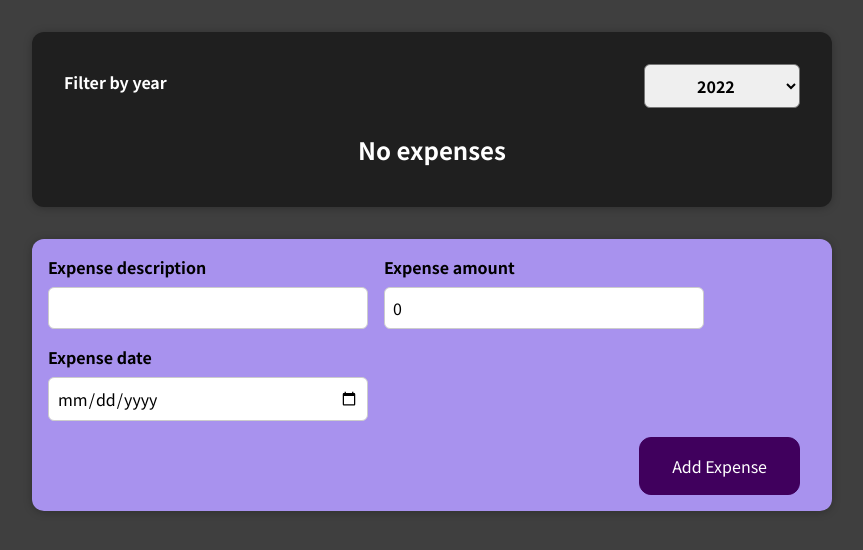
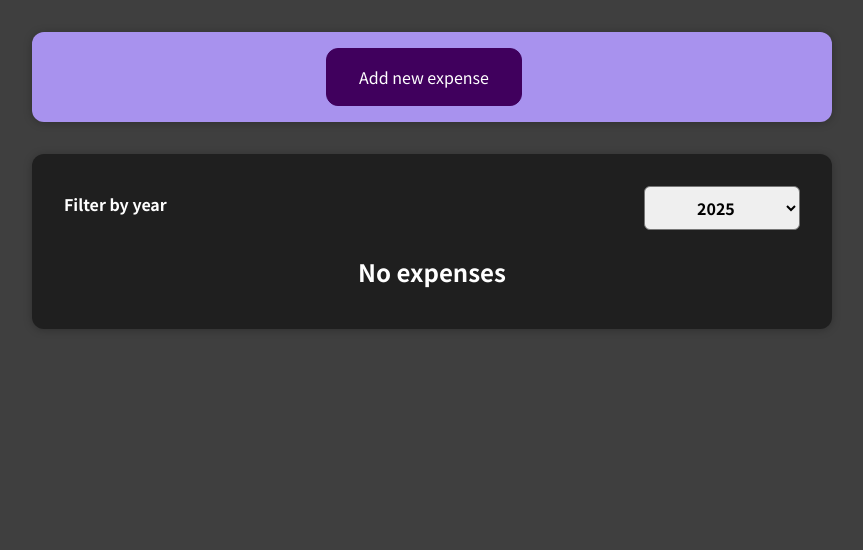
Before and after one commit to AdrianaAC/React, a React (Create React App) app in the folder react-complete-guide/: page / in a window 1280 px wide. Shown: the top 550 px of the page, without its empty margins (208-1071 px from the left). Built offline with nearby package versions, Linux system fonts and the light colour scheme.

Commit message:
btn Add new expense conditional render

```diff
--- a/react-complete-guide/src/App.js
+++ b/react-complete-guide/src/App.js
@@ -41,8 +41,9 @@ function App() {
 
   return (
     <div>
+      <NewExpense onAddExpense={addExpenseHandler} />
       <Expenses items={expenses} />
-      <NewExpense onAddExpense={addExpenseHandler} />
+
     </div>
   );
 }
--- a/react-complete-guide/src/components/Expenses/NewExpense/NewExpense.js
+++ b/react-complete-guide/src/components/Expenses/NewExpense/NewExpense.js
@@ -1,18 +1,37 @@
 import ExpenseForm from "../../Input/Form/ExpenseForm";
 import "./NewExpense.css";
+import { useState } from "react";
 
 const NewExpense = (props) => {
+  const [isNewExpense, setIsNewExpense] = useState(false);
+
   const saveExpenseHandler = (enteredExpenseData) => {
     const expenseData = {
       ...enteredExpenseData,
       id: Math.random().toString(),
     };
     props.onAddExpense(expenseData);
+    setIsNewExpense(false);
+  };
+
+  const handleAddExpense = () => {
+    setIsNewExpense(true);
+  };
+
+  const handleCancel = () => {
+    setIsNewExpense(false);
   };
 
   return (
     <div className="new-expense">
-      <ExpenseForm onSaveExpense={saveExpenseHandler} />
+      {!isNewExpense ? (
+        <button onClick={handleAddExpense}>Add new expense</button>
+      ) : (
+        <ExpenseForm
+          onSaveExpense={saveExpenseHandler}
+          onCancel={handleCancel}
+        />
+      )}
     </div>
   );
 };
--- a/react-complete-guide/src/components/Input/Filter/Filter.js
+++ b/react-complete-guide/src/components/Input/Filter/Filter.js
@@ -12,10 +12,12 @@ const Filter = (props) => {
       <div className="expenses-filter__control">
         <label>Filter by year</label>
         <select onChange={dropdownChangeHandler} value={props.selectedYear}>
+          <option value="2025">2025</option>
+          <option value="2024">2024</option>
+          <option value="2023">2023</option>
           <option value="2022">2022</option>
           <option value="2021">2021</option>
           <option value="2020">2020</option>
-          <option value="2019">2019</option>
         </select>
       </div>
     </div>
--- a/react-complete-guide/src/components/Input/Form/ExpenseForm.js
+++ b/react-complete-guide/src/components/Input/Form/ExpenseForm.js
@@ -63,6 +63,9 @@ const ExpenseForm = (props) => {
       </div>
       <div className="new-expense__actions">
         <button type="submit">Add Expense</button>
+        <button type="button" onClick={props.onCancel}>
+          Cancel
+        </button>
       </div>
     </form>
   );
```
